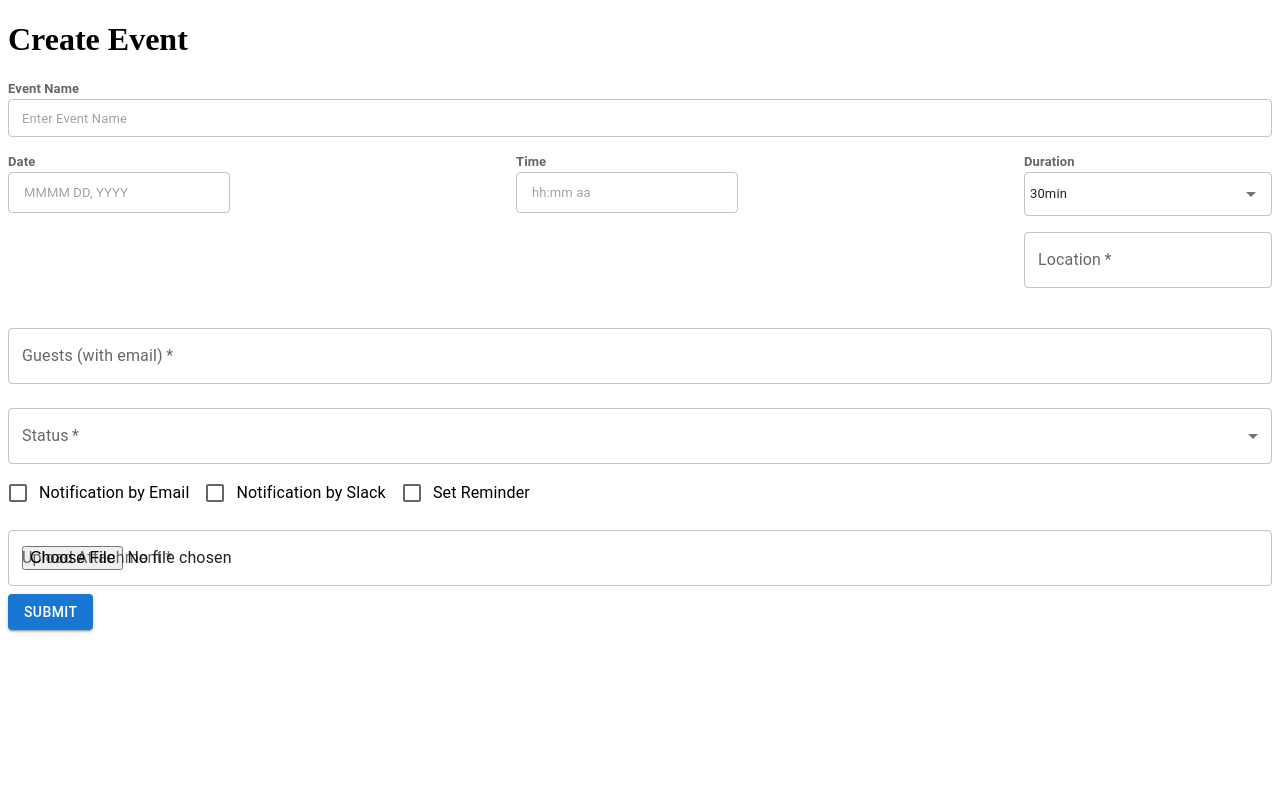
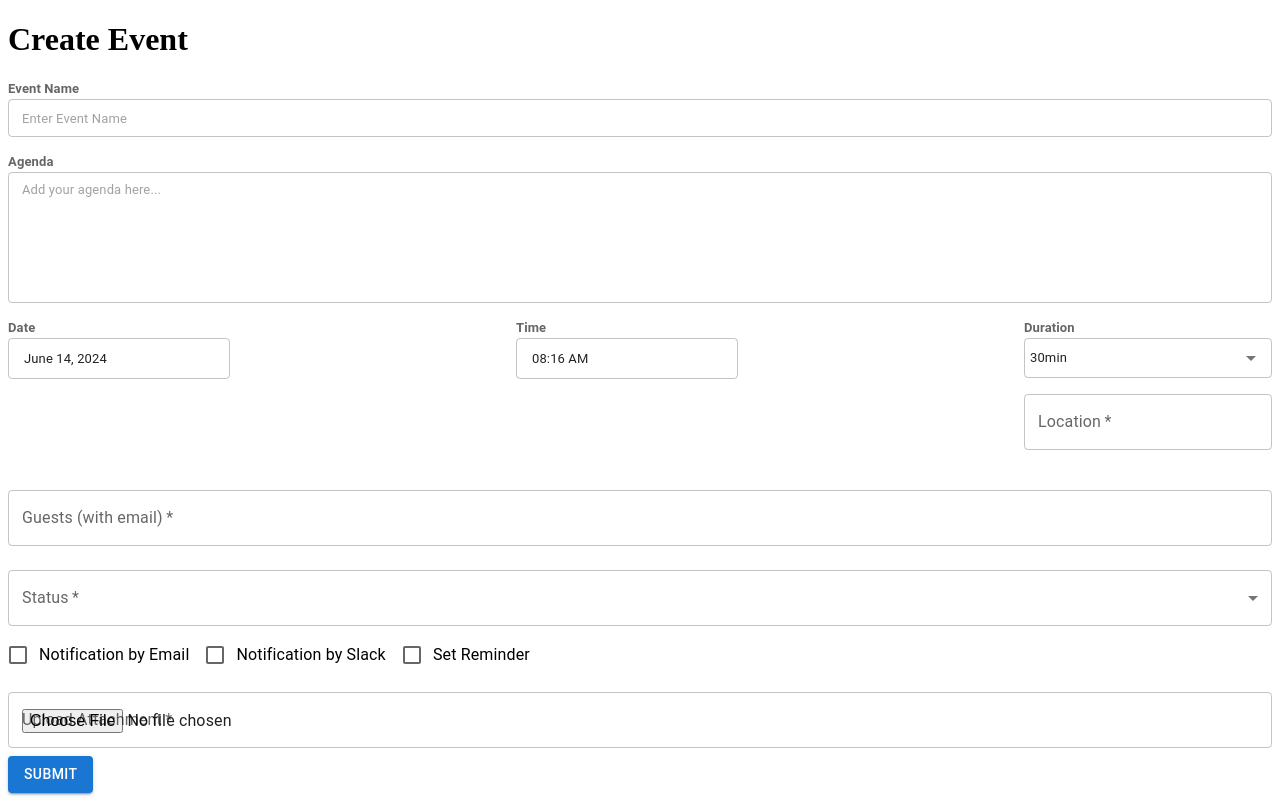
Before and after one commit to NishantCoder108/event-management, a React (Vite) app in the folder frontend/: page / in a window 1280 px wide. Built offline with nearby package versions, Linux system fonts and the light colour scheme.

Commit message:
Implement form event name ,agenda , date, location,time duration

```diff
--- a/frontend/src/components/EventForm.tsx
+++ b/frontend/src/components/EventForm.tsx
@@ -1,4 +1,4 @@
-import { useForm } from "react-hook-form";
+import { Controller, useForm } from "react-hook-form";
 import {
     TextField,
     Button,
@@ -17,15 +17,26 @@ import {
     TimePicker,
 } from "@mui/x-date-pickers";
 import { AdapterDayjs } from "@mui/x-date-pickers/AdapterDayjs";
-import { useState } from "react";
+import dayjs, { Dayjs } from "dayjs";
 
 interface IDuration {
     label: string;
     value: number;
 }
 
-function EventForm() {
-    const { register, handleSubmit } = useForm();
+// type FormValues = {
+//     dateTime: Dayjs | null;
+//     duration: { label: string; value: number } | null;
+//     eventName: string;
+// };
+
+interface IFormValues {
+    datetime: Dayjs;
+    duration: { label: string; value: number };
+    eventName: string;
+    location: string;
+    agenda?: string;
+}
 const durationOptions = [
     { label: "30min", value: 1800 },
     { label: "1h", value: 3600 },
@@ -35,9 +46,21 @@ function EventForm() {
     { label: "4h", value: 14400 },
 ];
 
+function EventForm() {
+    const { register, handleSubmit, control, setValue } = useForm<IFormValues>({
+        defaultValues: {
+            datetime: dayjs(),
+            duration: durationOptions[0],
+        },
+    });
+
     const onSubmit = (data: any) => {
+        const date = data.datetime.valueOf();
+        // const time = data.time.valueOf();
         console.log(data);
-        // Handle form submission here
+        console.log(date, "     ");
+
+        // setValue("eventName", "");
     };
 
     return (
@@ -75,86 +98,138 @@ function EventForm() {
                     size="small"
                 />
             </Box>
+            <Box sx={{ mb: ".5rem", pb: "1rem" }}>
+                <InputLabel
+                    htmlFor="agenda"
+                    sx={{ fontSize: "small", fontWeight: "bold" }}
+                >
+                    Agenda
+                </InputLabel>
+
+                <TextField
+                    {...register("agenda")}
+                    id="agenda"
+                    fullWidth
+                    margin="normal"
+                    placeholder="Add your agenda here..."
+                    multiline
+                    rows={6}
+                    sx={{
+                        fontSize: "small",
+                        // padding: "1rem",
+                        "& .MuiInputBase-root": {
+                            fontSize: "small",
+                            margin: "-1rem 0",
+                            // padding: ".1rem 0",
+                        },
+
+                        "& .MuiInputLabel-root": {
+                            // Target the root element of the label component
+                            fontWeight: "bold",
+                        },
+                    }}
+                    hiddenLabel
+                    size="small"
+                />
+            </Box>
 
             <Box sx={{ display: "flex", justifyContent: "space-between" }}>
                 <Box sx={{ mb: "1rem" }}>
-                    <LocalizationProvider dateAdapter={AdapterDayjs}>
                     <InputLabel
-                            htmlFor="date"
+                        htmlFor="Date"
                         sx={{ fontSize: "small", fontWeight: "bold" }}
                     >
                         Date
                     </InputLabel>
-                        <Box>
+                    <Controller
+                        name="datetime"
+                        control={control}
+                        render={({ field }) => (
+                            <LocalizationProvider dateAdapter={AdapterDayjs}>
                                 <DatePicker
-                                {...register("date1")}
-                                // value={selectedDate}
-                                onChange={(newValue) => {
-                                    console.log(newValue);
+                                    {...field}
+                                    onChange={(date) => {
+                                        if (date && field.value) {
+                                            const updatedDateTime = field.value
+                                                .set("year", date.year())
+                                                .set("month", date.month())
+                                                .set("date", date.date());
+                                            field.onChange(updatedDateTime);
+                                        } else {
+                                            field.onChange(date);
+                                        }
                                     }}
+                                    value={field.value}
                                     format="MMMM D, YYYY"
                                     sx={{
                                         fontSize: "small",
                                         "& .MuiInputBase-root": {
-                                        // Target the root element of the input component
                                             fontSize: "small",
 
                                             padding: "0 1rem 0",
                                         },
                                         "& .MuiInputLabel-root": {
-                                        // Target the root element of the label component
                                             fontWeight: "bold",
                                         },
                                         "& .MuiInputBase-input": {
-                                        // Target the root element of the label component
                                             padding: ".7rem .7rem .7rem 0",
                                         },
                                     }}
-                                // hiddenLabel
-                                // size="small"
-                            />{" "}
-                        </Box>
+                                />
                             </LocalizationProvider>
+                        )}
+                    />
                 </Box>
                 <Box sx={{ mb: "1rem" }}>
-                    <LocalizationProvider dateAdapter={AdapterDayjs}>
                     <InputLabel
                         htmlFor="time"
                         sx={{ fontSize: "small", fontWeight: "bold" }}
                     >
                         Time
                     </InputLabel>
-                        <Box>
+                    <Controller
+                        name="datetime"
+                        control={control}
+                        render={({ field }) => (
+                            <LocalizationProvider dateAdapter={AdapterDayjs}>
                                 <TimePicker
-                                {...register("time1")}
-                                // value={selectedDate}
-                                onChange={(newValue) => {
-                                    console.log(newValue);
+                                    {...field}
+                                    onChange={(time) => {
+                                        if (time && field.value) {
+                                            const updatedDateTime = field.value
+                                                .set("hour", time.hour())
+                                                .set("minute", time.minute())
+                                                .set("second", time.second());
+                                            field.onChange(updatedDateTime);
+                                        } else {
+                                            field.onChange(time);
+                                        }
                                     }}
-                                // format="MMMM D, YYYY"
+                                    views={["hours", "minutes"]}
+                                    value={field.value}
+                                    ampmInClock={false}
+                                    // disableOpenPicker
+                                    orientation="portrait"
                                     sx={{
                                         fontSize: "small",
                                         "& .MuiInputBase-root": {
-                                        // Target the root element of the input component
                                             fontSize: "small",
 
                                             padding: "0 1rem 0",
                                         },
                                         "& .MuiInputLabel-root": {
-                                        // Target the root element of the label component
                                             fontWeight: "bold",
                                         },
                                         "& .MuiInputBase-input": {
-                                        // Target the root element of the label component
                                             padding: ".7rem .7rem .7rem 0",
                                         },
                                     }}
-                                // hiddenLabel
-                                // size="small"
-                            />{" "}
+                                />
+                            </LocalizationProvider>
+                        )}
+                    />
                 </Box>
-                    </LocalizationProvider>
-                </Box>
+
                 <Box sx={{ mb: "1rem" }}>
                     <InputLabel
                         htmlFor="duration"
@@ -163,7 +238,57 @@ function EventForm() {
                         Duration
                     </InputLabel>
                     <Box>
+                        <Controller
+                            name="duration"
+                            control={control}
+                            render={({ field }) => (
                                 <Autocomplete
+                                    options={durationOptions}
+                                    getOptionLabel={(option) => option.label}
+                                    renderInput={(params) => (
+                                        <TextField
+                                            sx={{
+                                                minWidth: 150,
+                                                maxWidth: 400,
+                                                fontSize: "small",
+                                            }}
+                                            {...params}
+                                            // label="Select Duration"
+                                            size="small"
+                                        />
+                                    )}
+                                    id="duration"
+                                    defaultValue={durationOptions[0]}
+                                    onChange={(event, value) =>
+                                        field.onChange(value)
+                                    }
+                                    value={field.value}
+                                    sx={{
+                                        fontSize: "small",
+                                        "& .MuiInputBase-root": {
+                                            // Target the root element of the input component
+                                            fontSize: "small",
+
+                                            // padding: "0 1rem 0",
+                                        },
+                                        "& .MuiInputLabel-root": {
+                                            fontWeight: "bold",
+                                        },
+                                        "& .MuiInputBase-input": {
+                                            padding: ".3rem 0 !important",
+                                        },
+                                        "& .MuiAutocomplete-popper": {
+                                            border: "5px solid red !important",
+                                        },
+                                        "& .base-Popper-root": {
+                                            border: "1px solid red",
+                                            backgroundColor: "red",
+                                        },
+                                    }}
+                                />
+                            )}
+                        />
+                        {/* <Autocomplete
                             {...register("duration")}
                             options={durationOptions}
                             defaultValue={durationOptions[0]}
@@ -181,31 +306,10 @@ function EventForm() {
                                     size="small"
                                 />
                             )}
-                            sx={{
-                                fontSize: "small",
-                                "& .MuiInputBase-root": {
-                                    // Target the root element of the input component
-                                    fontSize: "small",
 
-                                    // padding: "0 1rem 0",
-                                },
-                                "& .MuiInputLabel-root": {
-                                    fontWeight: "bold",
-                                },
-                                "& .MuiInputBase-input": {
-                                    padding: ".4rem 0 !important",
-                                },
-                                "& .MuiAutocomplete-popper": {
-                                    border: "5px solid red !important",
-                                },
-                                "& .base-Popper-root": {
-                                    border: "1px solid red",
-                                    backgroundColor: "red",
-                                },
-                            }}
                             // hiddenLabel
                             size="small"
-                        />{" "}
+                        />{" "} */}
                     </Box>
                     <TextField
                         {...register("location")}
```
Lines whose indentation alone changed are shown as unchanged.
